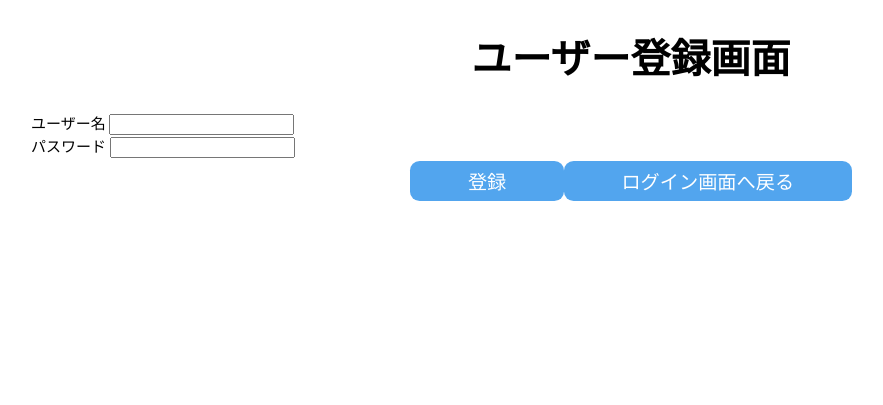
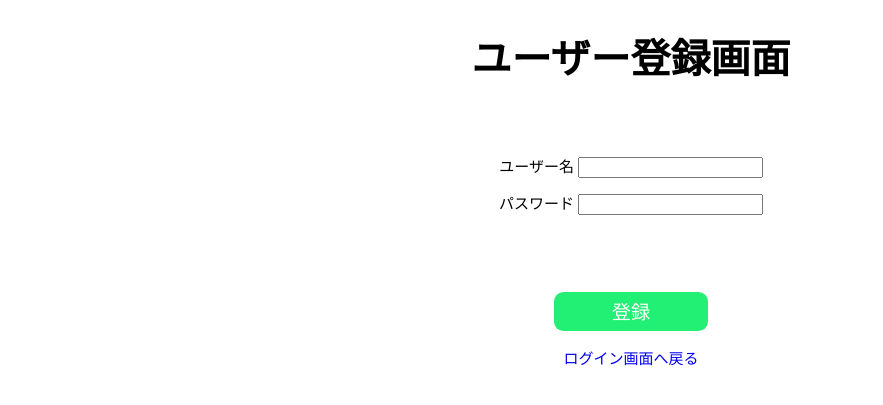
Before and after one commit to tanaka343/task_app, a Flask app: page /signup in a window 1280 px wide. Shown: the top 405 px of the page, without its empty margins (9-892 px from the left). Run offline with Flask 3, Linux system fonts and the light colour scheme.

Commit message:
style : ログイン画面、ユーザー登録画面、トップ画面のcss調整

```diff
--- a/flask-app/static/style.css
+++ b/flask-app/static/style.css
@@ -95,10 +95,6 @@ table input,select{
 }
 
 /* ログイン画面 */
-/* .per-form{
-  display: flex;
-  justify-content: ;
-} */
 
 .form{
   text-align: center;
@@ -107,5 +103,31 @@ table input,select{
 
 .input{
   margin: 4rem;
-  line-height: 2;
+  line-height: 2.5;
 }
+
+.login-button{
+  margin: 1rem;
+}
+
+/* ログアウトボタン */
+.logout-button{
+  text-align: right;
+  margin-top: 0.5em;
+}
+
+/* ユーザー登録画面 */
+.button-signup{
+
+  font-size: 1.2rem;
+  padding: 0.3em 3em;
+  border: none;
+  border-radius: 0.5em;
+  background-color:#22f074 ;
+  margin-top: 0.2em;
+  color:#fff;
+}
+.button-signup:hover{
+  background-color: #17d15b;
+  color: #fff;
+}
--- a/flask-app/templates/index.html
+++ b/flask-app/templates/index.html
@@ -1,6 +1,8 @@
 {% extends "base.html" %}
 {%block content%}
-<h1>タスク管理アプリ</h1>
+<div class="logout-button">
+  <a href="/logout">ログアウト</a>
+</div>
 <div class="task">
   <div class="button-right">
     <a href="/regist" class="button-primary">新規登録</a>
--- a/flask-app/templates/signup.html
+++ b/flask-app/templates/signup.html
@@ -4,9 +4,9 @@
 {% if error %}
   <p style="color: red;">{{ error }}</p>
 {% endif %}
-<div class="task">
-  <form method="POST">
-    <div>
+<form method="POST" class="form">
+  <div class="input">
+    <div >
       <label for="username">ユーザー名</label>
       <input name="username" type="text" required>
     </div>
@@ -14,10 +14,12 @@
       <label for="password">パスワード</label>
       <input name="password" type="password" />
     </div>
-    <div class="button-container">
-      <input type="submit" value="登録" class="button-primary">
-      <a href="/login" class="button-primary">ログイン画面へ戻る</a>
-    </div>
-  </form>
-</div>
+  </div>
+  <div class="login-button">
+    <input type="submit" value="登録" class="button-signup">
+  </div>
+  <div class="login-button">
+    <a href="/login" class="signup">ログイン画面へ戻る</a>
+  </div>
+</form>
 {%endblock%}
```
Also changed, not shown: flask-app/templates/login.html (+4 -4 lines).
